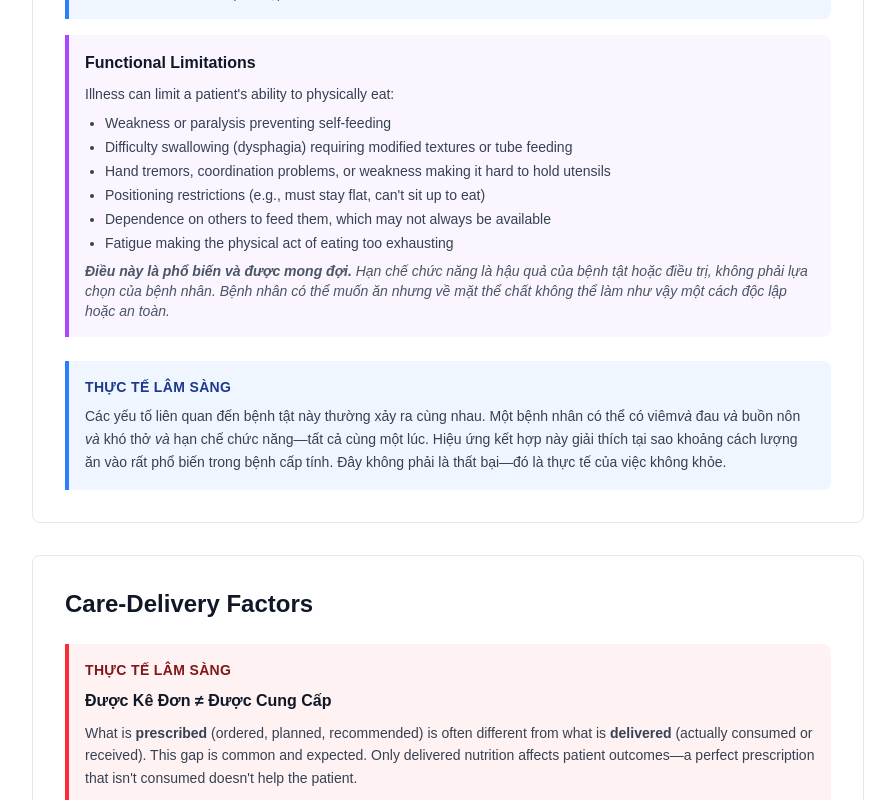
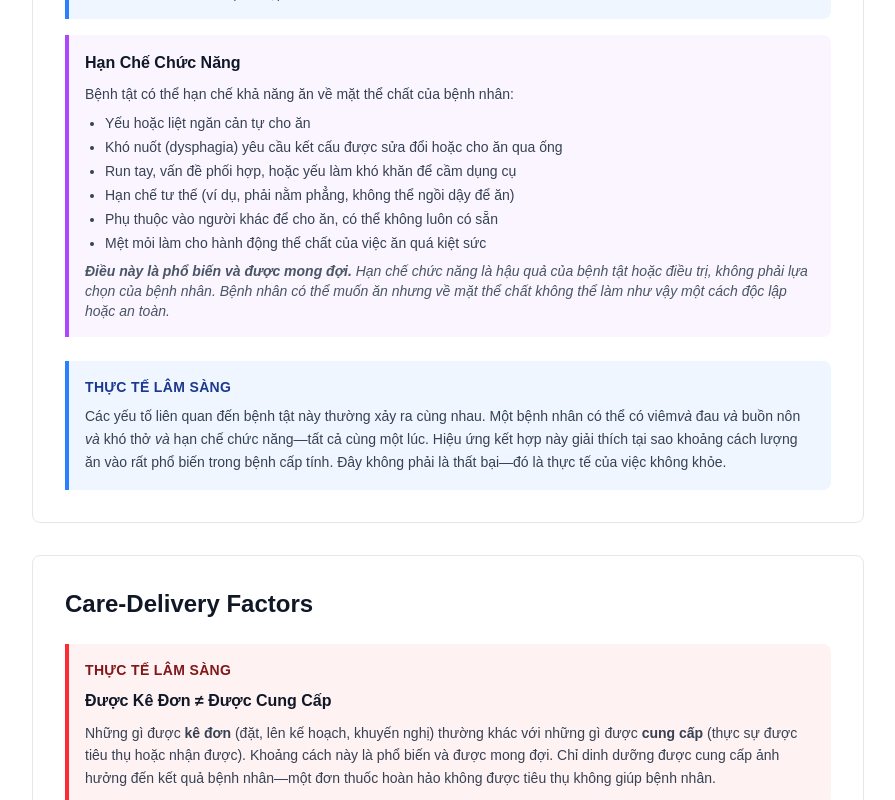
Before and after one commit to drvietcanh/nutrition, a Next.js app in the folder clinical-nutrition/: page /knowledge/why-intake-falls-short in a window 1280 px wide. Shown: the part 5340-6140 px from the top of the page, without its empty margins (192-1087 px from the left). Built offline with nearby package versions, Linux system fonts and the light colour scheme.

Commit message:
Viá»‡t hÃ³a text 'prescribed/delivered' vÃ  'Functional Limitations' trong why-intake-falls-short page

```diff
--- a/clinical-nutrition/app/knowledge/why-intake-falls-short/page.tsx
+++ b/clinical-nutrition/app/knowledge/why-intake-falls-short/page.tsx
@@ -419,17 +419,17 @@ export default function WhyIntakeFallsShortPage() {
           </article>
 
           <article className="border-l-4 border-purple-500 bg-purple-50 rounded-r-lg p-4">
-            <h3 className="font-semibold text-gray-900 mb-2">Functional Limitations</h3>
+            <h3 className="font-semibold text-gray-900 mb-2">Hạn Chế Chức Năng</h3>
             <p className="text-sm text-gray-700 leading-relaxed mb-2">
-              Illness can limit a patient's ability to physically eat:
+              Bệnh tật có thể hạn chế khả năng ăn về mặt thể chất của bệnh nhân:
             </p>
             <ul className="list-disc space-y-1 pl-5 text-sm text-gray-700">
-              <li>Weakness or paralysis preventing self-feeding</li>
-              <li>Difficulty swallowing (dysphagia) requiring modified textures or tube feeding</li>
-              <li>Hand tremors, coordination problems, or weakness making it hard to hold utensils</li>
-              <li>Positioning restrictions (e.g., must stay flat, can't sit up to eat)</li>
-              <li>Dependence on others to feed them, which may not always be available</li>
-              <li>Fatigue making the physical act of eating too exhausting</li>
+              <li>Yếu hoặc liệt ngăn cản tự cho ăn</li>
+              <li>Khó nuốt (dysphagia) yêu cầu kết cấu được sửa đổi hoặc cho ăn qua ống</li>
+              <li>Run tay, vấn đề phối hợp, hoặc yếu làm khó khăn để cầm dụng cụ</li>
+              <li>Hạn chế tư thế (ví dụ, phải nằm phẳng, không thể ngồi dậy để ăn)</li>
+              <li>Phụ thuộc vào người khác để cho ăn, có thể không luôn có sẵn</li>
+              <li>Mệt mỏi làm cho hành động thể chất của việc ăn quá kiệt sức</li>
             </ul>
             <p className="text-sm text-gray-600 italic mt-2">
               <strong>Điều này là phổ biến và được mong đợi.</strong> Hạn chế chức năng là hậu quả của bệnh tật
@@ -474,10 +474,10 @@ export default function WhyIntakeFallsShortPage() {
             Được Kê Đơn ≠ Được Cung Cấp
           </p>
           <p className="text-sm text-gray-700 leading-relaxed">
-            What is <strong>prescribed</strong> (ordered, planned, recommended) is often different from what
-            is <strong>delivered</strong> (actually consumed or received). This gap is common and expected.
-            Only delivered nutrition affects patient outcomes—a perfect prescription that isn't consumed
-            doesn't help the patient.
+            Những gì được <strong>kê đơn</strong> (đặt, lên kế hoạch, khuyến nghị) thường khác với những gì
+            được <strong>cung cấp</strong> (thực sự được tiêu thụ hoặc nhận được). Khoảng cách này là phổ biến và được mong đợi.
+            Chỉ dinh dưỡng được cung cấp ảnh hưởng đến kết quả bệnh nhân—một đơn thuốc hoàn hảo không được tiêu thụ
+            không giúp bệnh nhân.
           </p>
         </div>
         <p className="text-base text-gray-700 leading-relaxed">
```
